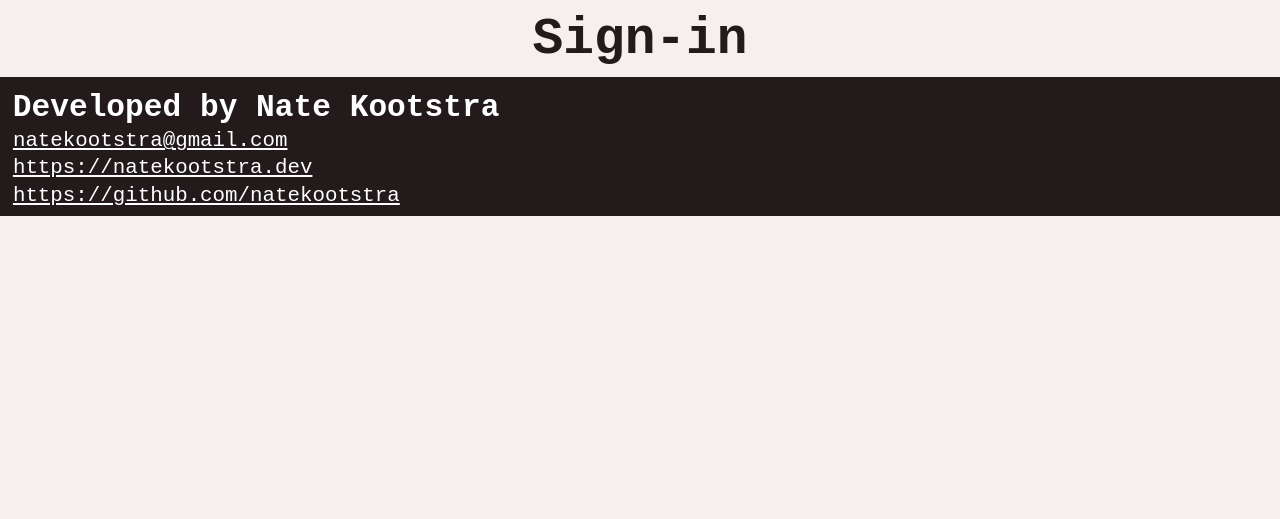
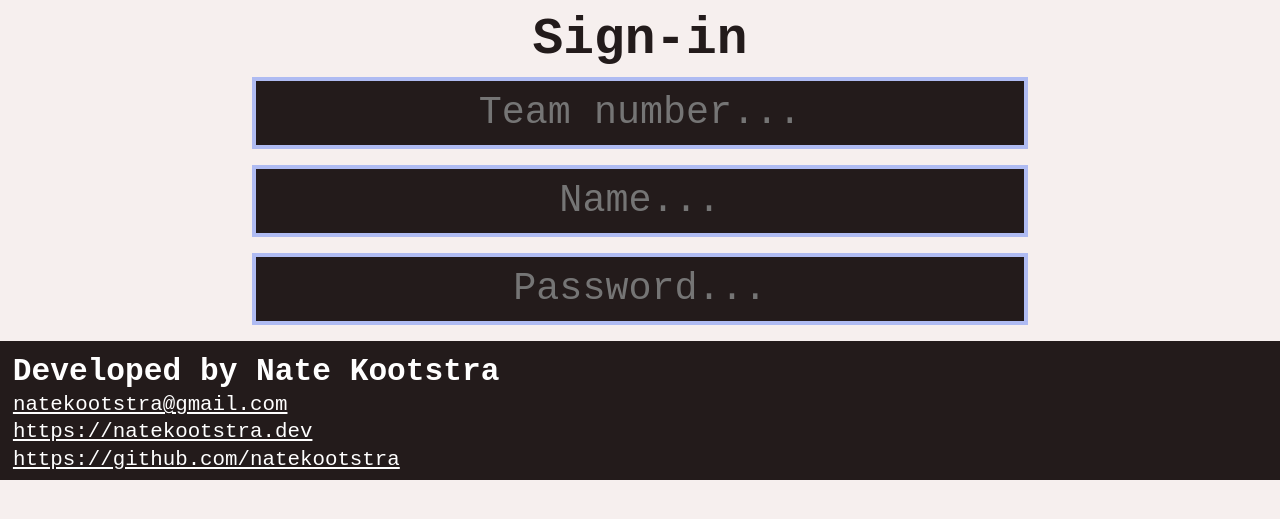
Before and after one commit to NateKootstra/RoboticsScoutingTool, a Flask app: page /signin in a window 1280 px wide. Shown: the part 83-602 px from the top of the page. Run offline with Flask 3, Linux system fonts and the light colour scheme.

Commit message:
Add input boxes.

```diff
--- a/main.py
+++ b/main.py
@@ -8,7 +8,6 @@ import tbaapi
 app = Flask(__name__)
 
 year = tbaapi.Year(datetime.now().year)
-
 
 # Public pages:
 
@@ -205,4 +204,4 @@ if __name__ == "__main__":
 
 
 
-# TODO: Start work on homepage and account system. Possibly an encryption method?
+# TODO: Start work on homepage. Possibly an encryption method?
--- /dev/null
+++ b/static/css/base/input.css
@@ -0,0 +1,12 @@
+input {
+    text-align: center;
+
+    background-color: rgb(35, 27, 27);
+    color: rgb(246, 239, 238);
+    border: 0.35vw solid rgb(175, 187, 242);
+}
+
+input:focus {
+    outline: none;
+    border: 0.35vw solid rgb(150, 73, 203);
+}
--- /dev/null
+++ b/static/css/signin/input.css
@@ -0,0 +1,8 @@
+input {
+    width: 60vw;
+    height: 5vw;
+
+    margin-bottom: 2vh;
+
+    font-size: 3vw;
+}
--- a/templates/base.html
+++ b/templates/base.html
@@ -6,6 +6,7 @@
 <link rel="stylesheet" href="{{ url_for('static', filename='css/base/subtitle.css') }}">
 <link rel="stylesheet" href="{{ url_for('static', filename='css/base/footer.css') }}">
 <link rel="stylesheet" href="{{ url_for('static', filename='css/base/alert.css') }}">
+<link rel="stylesheet" href="{{ url_for('static', filename='css/base/input.css') }}">
 
 <script src="{{ url_for('static', filename='js/navbar.js') }}"></script>
 {% block links %}{% endblock %}
--- a/templates/signin.html
+++ b/templates/signin.html
@@ -1,5 +1,17 @@
 {% extends 'base.html' %}
+
+{% block links %}
+<link rel="stylesheet" href="{{ url_for('static', filename='css/signin/input.css') }}">
+{% endblock %}
 
 {% block subtitle %}
 <h2>Sign-in</h2>
 {% endblock %}
+
+{% block content %}
+<div class="centercontents">
+    <input type="text" placeholder="Team number..."></input>
+    <input type="text" placeholder="Name..."></input>
+    <input type="password" placeholder="Password..."></input>
+</div>
+{% endblock %}
```
